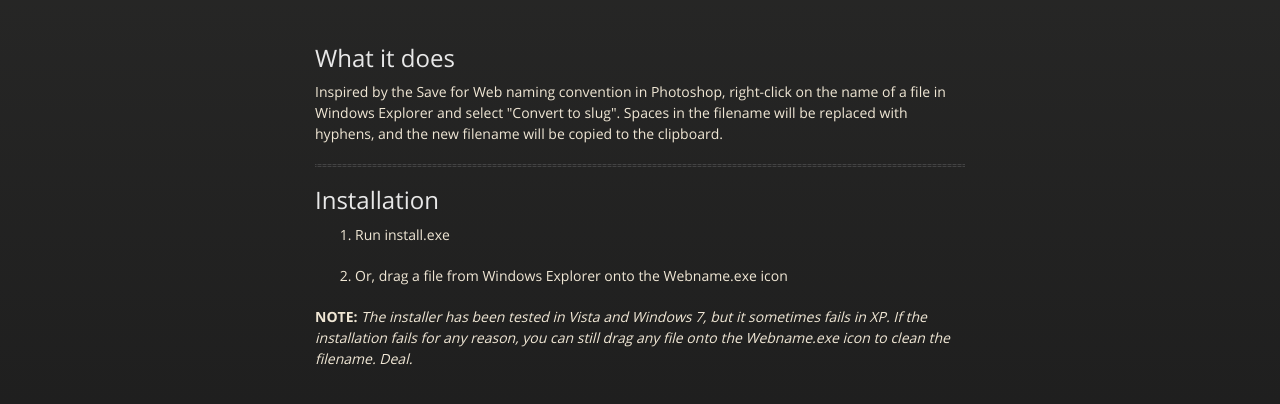
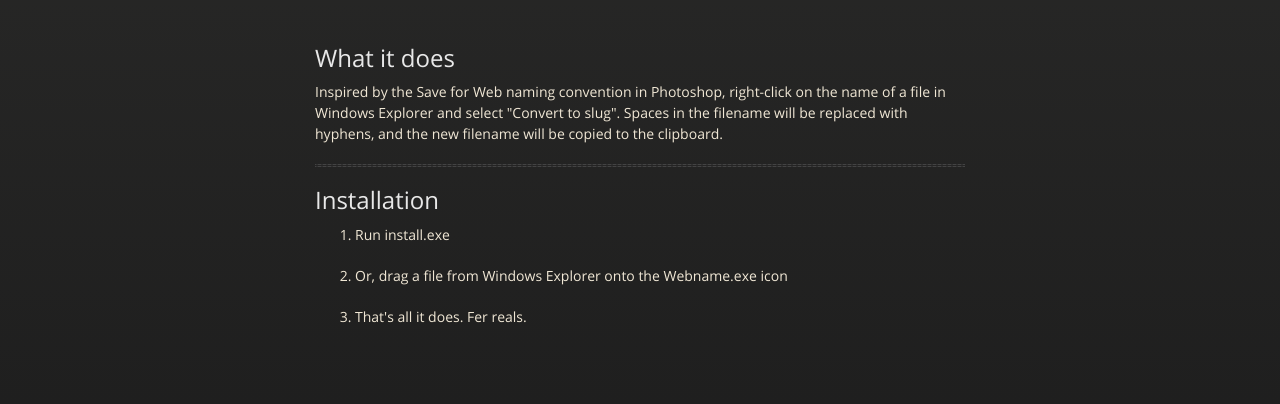
Before and after one commit to ancillaryfactory/web-rename, a plain HTML site: page index.html in a window 1280 px wide. Shown: the part 226-630 px from the top of the page. Drawn offline with nearby package versions, Linux system fonts and the light colour scheme.

Commit message:
Update index.html

```diff
--- a/index.html
+++ b/index.html
@@ -49,7 +49,8 @@
 <ol>
 <li><p>Run install.exe</p></li>
 <li><p>Or, drag a file from Windows Explorer onto the Webname.exe icon</p></li>
-</ol><p><strong>NOTE:</strong> <em>The installer has been tested in Vista and Windows 7, but it sometimes fails in XP. If the installation fails for any reason, you can still drag any file onto the Webname.exe icon to clean the filename. Deal.</em></p>
+<li><p>That's all it does. Fer reals.</p></li>
+</ol>
       </section>
 
     </div>
```
